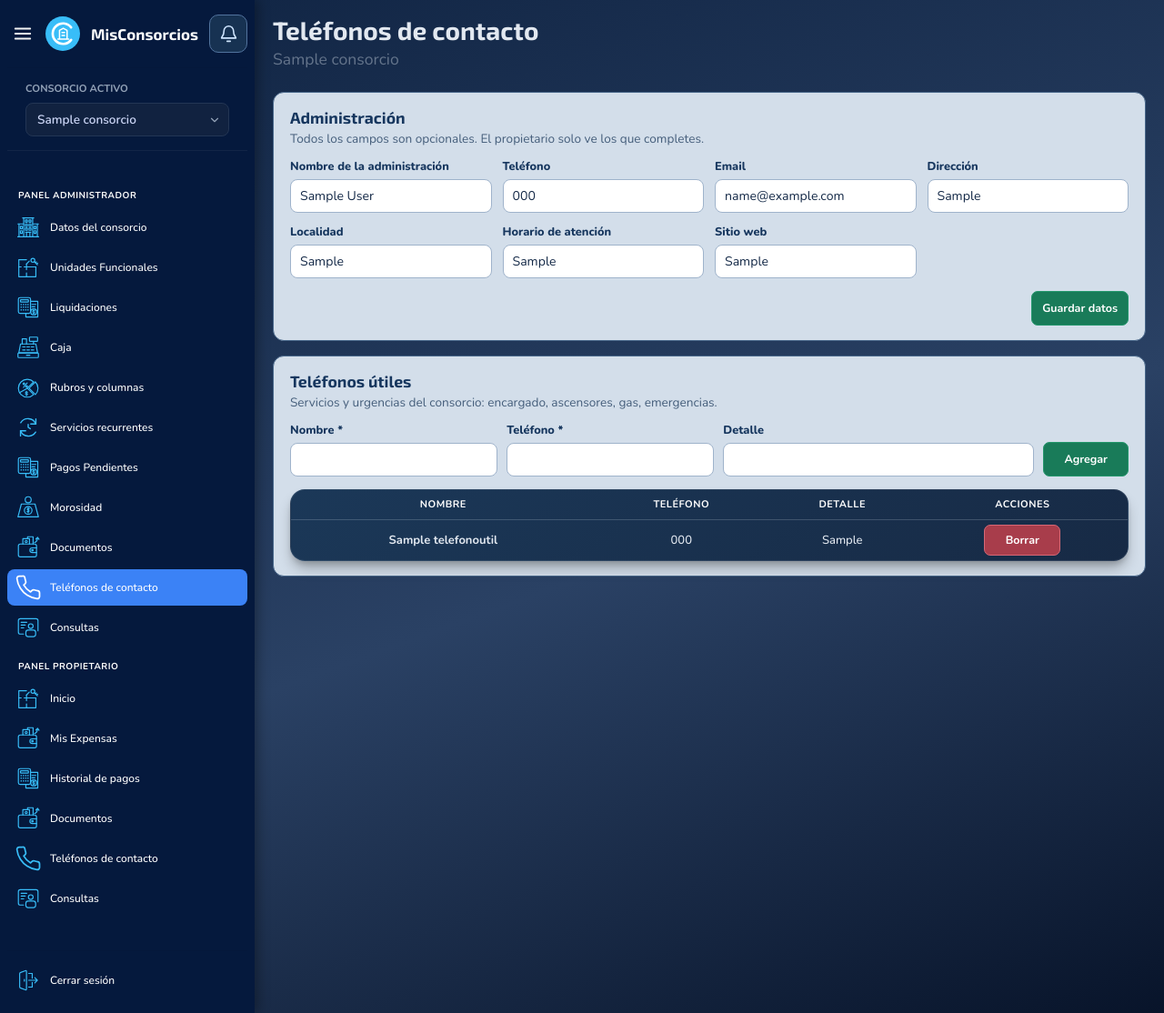
After one commit to LucasCouttulenc/MiConsorcio, a Django app: page /administracion/contactos/ in a window 1280 px wide. The commit adds this page. Shown: the whole page at 91% size. Run offline with Django 5.2, Linux system fonts and the light colour scheme; a user stored in the database is signed in; tables that the repository leaves empty hold one stand-in row (values such as "Sample post"); data that the repository does not hold is empty.

Commit message:
Telefonos de contacto: datos de la administracion y telefonos utiles para el propietario

```diff
--- a/config/settings.py
+++ b/config/settings.py
@@ -61,6 +61,7 @@ INSTALLED_APPS = [
     'usuarios',
     'consultas',
     'documentos',
+    'contactos',
     # Acá agregamos cualquier otra app que creemos
 ]
 
--- /dev/null
+++ b/config/static/css/_contactos.css
@@ -0,0 +1,36 @@
+/* Teléfonos de contacto */
+
+.contacto-admin { display: grid; gap: 16px; }
+.contacto-bloque { padding: 16px 18px; border: 1px solid #466588; border-radius: 12px; background: #d3deea; color: #142947; }
+.contacto-bloque-titulo { margin-bottom: 12px; }
+.contacto-bloque-titulo h2 { color: #16365e; font: 700 1.1rem 'Exo 2', sans-serif; }
+.contacto-bloque-titulo p { margin-top: 3px; color: #455e7b; font-size: .85rem; }
+.contacto-campos { display: grid; grid-template-columns: repeat(4, minmax(0, 1fr)); gap: 12px; }
+.contacto-pie { display: flex; justify-content: flex-end; margin-top: 14px; }
+.contacto-telefono-form { display: grid; grid-template-columns: 1fr 1fr 1.5fr auto; align-items: end; gap: 10px; margin-bottom: 14px; }
+.contacto-telefono-form .pp-btn, .contacto-pie .pp-btn { min-height: 38px; }
+.contacto-telefono-form .pp-btn { padding-left: 22px; padding-right: 22px; }
+.contacto-bloque .contenedor-tabla { margin: 0; color: var(--colorTextoPrincipal); }
+
+.contacto-columnas { display: grid; grid-template-columns: 1fr 1fr; }
+.contacto-columna { padding: 16px 22px 20px; }
+.contacto-columna + .contacto-columna { border-left: 1px dashed #9fb3cb; }
+.contacto-subtitulo { display: flex; align-items: center; gap: 8px; padding-bottom: 10px; margin-bottom: 6px; border-bottom: 1px solid #b6c6d8; color: #16365e; font: 700 .9rem 'Exo 2', sans-serif; letter-spacing: .08em; text-transform: uppercase; }
+.contacto-lista { list-style: none; }
+.contacto-lista > li { display: flex; gap: 14px; padding: 12px 0; }
+.contacto-lista > li + li { border-top: 1px solid #c5d3e2; }
+.contacto-svg { width: 20px; height: 20px; flex: none; }
+.contacto-icono { display: flex; padding-top: 2px; color: #1c65bd; }
+.contacto-subtitulo .contacto-svg { color: #1c65bd; }
+.contacto-lista div { display: flex; flex-direction: column; gap: 2px; }
+.contacto-lista strong { color: #102e54; }
+.contacto-lista small { color: #455e7b; font-size: .8rem; }
+.contacto-link, .contacto-link:visited { color: #1c65bd; font-weight: 800; text-decoration: none; }
+.contacto-link:hover { text-decoration: underline; }
+.contacto-lista > li.contacto-vacio, .contacto-vacio { display: flex; flex-direction: column; align-items: center; gap: 4px; padding: 36px 0; border: 0; text-align: center; }
+.contacto-vacio-icono .contacto-svg { width: 44px; height: 44px; color: #7f9bbd; margin-bottom: 6px; }
+
+@media (max-width: 1000px) {
+    .contacto-admin, .contacto-columnas, .contacto-campos, .contacto-telefono-form { grid-template-columns: 1fr; }
+    .contacto-columna + .contacto-columna { border-left: 0; border-top: 1px dashed #9fb3cb; }
+}
--- a/config/static/css/base.css
+++ b/config/static/css/base.css
@@ -4,10 +4,11 @@
 @import "_tabla.css";
 @import "_componentes.css?v=20261020-toast-layout";
 @import "_liquidaciones.css";
-@import "_portal_propietario.css?v=20261023-particulares";
+@import "_portal_propietario.css?v=20261027-fondo-reserva";
 @import "_pagos_pendientes.css";
 @import "_consultas.css?v=20261024-consultas-3";
 @import "_documentos.css?v=20261024-documentos-2";
+@import "_contactos.css?v=20261027-contactos";
 @import "_morosidad.css?v=20261024-morosidad-2";
 @import "_utilidades.css";
 
--- a/config/templates/sidebar.html
+++ b/config/templates/sidebar.html
@@ -141,6 +141,15 @@
                                 <span class="item-texto">Documentos</span>
                             </a>
                         </div>
+                        <div class="submenu-item {% if request.resolver_match.url_name == 'contactos_consorcio' %}active{% endif %}">
+                            <a href="{% url 'contactos_consorcio' %}" title="Teléfonos de contacto">
+                                <span class="item-icono">
+                                    <img src="{% static 'imagenes/telefono.svg' %}" class="svg-icono default-icon" alt="Teléfonos de contacto">
+                                    <img src="{% static 'imagenes/telefono_blanco.svg' %}" class="svg-icono hover-icon" alt="Teléfonos de contacto">
+                                </span>
+                                <span class="item-texto">Teléfonos de contacto</span>
+                            </a>
+                        </div>
                         <div class="submenu-item {% if request.resolver_match.url_name == 'bandeja_consultas' or request.resolver_match.url_name == 'gestionar_consulta' %}active{% endif %}">
                             <a href="{% url 'bandeja_consultas' %}" title="Consultas">
                                 <span class="item-icono">
@@ -190,6 +199,15 @@
                                     <img src="{% static 'imagenes/expensas_blanco.svg' %}" class="svg-icono hover-icon" alt="Documentos">
                                 </span>
                                 <span class="item-texto">Documentos</span>
+                            </a>
+                        </div>
+                        <div class="submenu-item {% if request.resolver_match.url_name == 'mis_contactos' %}active{% endif %}">
+                            <a href="{% url 'mis_contactos' %}" title="Teléfonos de contacto">
+                                <span class="item-icono">
+                                    <img src="{% static 'imagenes/telefono.svg' %}" class="svg-icono default-icon" alt="Teléfonos de contacto">
+                                    <img src="{% static 'imagenes/telefono_blanco.svg' %}" class="svg-icono hover-icon" alt="Teléfonos de contacto">
+                                </span>
+                                <span class="item-texto">Teléfonos de contacto</span>
                             </a>
                         </div>
                         <div class="submenu-item {% if request.resolver_match.url_name == 'mis_consultas' or request.resolver_match.url_name == 'nueva_consulta' or request.resolver_match.url_name == 'ver_consulta' %}active{% endif %}">
--- a/config/urls.py
+++ b/config/urls.py
@@ -25,6 +25,7 @@ from gastos import morosidad as views_morosidad
 from consorcios import views as views_consorcios
 from consultas import views as views_consultas
 from documentos import views as views_documentos
+from contactos import views as views_contactos
 
 urlpatterns = [
     path('admin/', admin.site.urls),
@@ -72,6 +73,9 @@ urlpatterns = [
     path('documentos/', views_documentos.mis_documentos, name='mis_documentos'),
     path('administracion/documentos/', views_documentos.documentos_consorcio, name='documentos_consorcio'),
     path('administracion/documentos/<int:documento_id>/borrar/', views_documentos.borrar_documento, name='borrar_documento'),
+    path('contactos/', views_contactos.mis_contactos, name='mis_contactos'),
+    path('administracion/contactos/', views_contactos.contactos_consorcio, name='contactos_consorcio'),
+    path('administracion/contactos/<int:telefono_id>/borrar/', views_contactos.borrar_telefono, name='borrar_telefono'),
     path('consultas/nueva/', views_consultas.nueva_consulta, name='nueva_consulta'),
     path('consultas/<int:consulta_id>/', views_consultas.ver_consulta, name='ver_consulta'),
     path('administracion/consultas/', views_consultas.bandeja_consultas, name='bandeja_consultas'),
--- /dev/null
+++ b/contactos/admin.py
@@ -0,0 +1,6 @@
+from django.contrib import admin
+
+from .models import ContactoAdministracion, TelefonoUtil
+
+admin.site.register(ContactoAdministracion)
+admin.site.register(TelefonoUtil)
--- /dev/null
+++ b/contactos/forms.py
@@ -0,0 +1,15 @@
+from django import forms
+
+from .models import ContactoAdministracion, TelefonoUtil
+
+
+class FormularioContactoAdministracion(forms.ModelForm):
+    class Meta:
+        model = ContactoAdministracion
+        fields = ['nombre', 'telefono', 'email', 'direccion', 'localidad', 'horario', 'sitio_web']
+
+
+class FormularioTelefonoUtil(forms.ModelForm):
+    class Meta:
+        model = TelefonoUtil
+        fields = ['nombre', 'telefono', 'detalle']
--- /dev/null
+++ b/contactos/templates/contactos_consorcio.html
@@ -0,0 +1,72 @@
+{% extends "base.html" %}
+{% block title %}Teléfonos de contacto{% endblock %}
+{% block content %}
+{% include "componentes/mensajes.html" %}
+
+<div style="margin-bottom: 1.5rem;">
+    <h1 class="titulo" style="margin-bottom: 0.2rem;">Teléfonos de contacto</h1>
+    <p style="color: #64748b; font-size: 1.1rem; margin: 0;">{{ consorcio.nombre }}</p>
+</div>
+
+<div class="contacto-admin">
+    <form method="post" class="contacto-bloque">
+        {% csrf_token %}
+        <input type="hidden" name="accion" value="contacto">
+        <div class="contacto-bloque-titulo">
+            <h2>Administración</h2>
+            <p>Todos los campos son opcionales. El propietario solo ve los que completes.</p>
+        </div>
+        <div class="contacto-campos">
+            {% for campo in formulario_contacto %}
+                <label class="doc-campo">
+                    <span>{{ campo.label }}</span>
+                    {{ campo }}
+                    {% for error in campo.errors %}<small class="consulta-error">{{ error }}</small>{% endfor %}
+                </label>
+            {% endfor %}
+        </div>
+        <div class="contacto-pie"><button type="submit" class="pp-btn pp-btn-validar">Guardar datos</button></div>
+    </form>
+
+    <div class="contacto-bloque">
+        <div class="contacto-bloque-titulo">
+            <h2>Teléfonos útiles</h2>
+            <p>Servicios y urgencias del consorcio: encargado, ascensores, gas, emergencias.</p>
+        </div>
+        <form method="post" class="contacto-telefono-form">
+            {% csrf_token %}
+            <input type="hidden" name="accion" value="telefono">
+            {% for campo in formulario_telefono %}
+                <label class="doc-campo">
+                    <span>{{ campo.label }}{% if campo.field.required %} *{% endif %}</span>
+                    {{ campo }}
+                    {% for error in campo.errors %}<small class="consulta-error">{{ error }}</small>{% endfor %}
+                </label>
+            {% endfor %}
+            <button type="submit" class="pp-btn pp-btn-validar">Agregar</button>
+        </form>
+        <div class="contenedor-tabla">
+            <table class="tabla">
+                <thead><tr><th>Nombre</th><th>Teléfono</th><th>Detalle</th><th class="col-acciones">Acciones</th></tr></thead>
+                <tbody>
+                {% for telefono in telefonos %}
+                    <tr>
+                        <td><strong>{{ telefono.nombre }}</strong></td>
+                        <td>{{ telefono.telefono }}</td>
+                        <td>{{ telefono.detalle|default:"—" }}</td>
+                        <td class="col-acciones">
+                            <form method="post" action="{% url 'borrar_telefono' telefono.pk %}" onsubmit="return confirm('¿Borrar «{{ telefono.nombre|escapejs }}»? Los propietarios dejan de verlo.');">
+                                {% csrf_token %}
+                                <button type="submit" class="pp-btn pp-btn-rechazar">Borrar</button>
+                            </form>
+                        </td>
+                    </tr>
+                {% empty %}
+                    <tr><td colspan="4">Todavía no cargaste teléfonos útiles.</td></tr>
+                {% endfor %}
+                </tbody>
+            </table>
+        </div>
+    </div>
+</div>
+{% endblock %}
--- /dev/null
+++ b/contactos/views.py
@@ -0,0 +1,69 @@
+from django.contrib import messages
+from django.contrib.auth.decorators import login_required, permission_required
+from django.shortcuts import get_object_or_404, redirect, render
+from django.views.decorators.http import require_POST
+
+from consorcios.models import Consorcio
+from consorcios.permisos import consorcio_activo
+from usuarios.models import Propietario
+
+from .forms import FormularioContactoAdministracion, FormularioTelefonoUtil
+from .models import ContactoAdministracion, TelefonoUtil
+
+
+@login_required
+@permission_required('consorcios.change_consorcio', raise_exception=True)
+def contactos_consorcio(request):
+    """El administrador carga sus datos de contacto y los teléfonos útiles del consorcio activo."""
+    consorcio = consorcio_activo(request)
+    if not consorcio:
+        messages.error(request, "Seleccioná un consorcio primero.")
+        return redirect('bienvenida')
+
+    contacto, _ = ContactoAdministracion.objects.get_or_create(consorcio=consorcio)
+    accion = request.POST.get('accion')
+    formulario_contacto = FormularioContactoAdministracion(
+        request.POST if accion == 'contacto' else None, instance=contacto, prefix='contacto')
+    formulario_telefono = FormularioTelefonoUtil(
+        request.POST if accion == 'telefono' else None, prefix='telefono')
+
+    if accion == 'contacto' and formulario_contacto.is_valid():
+        formulario_contacto.save()
+        messages.success(request, 'Datos de la administración guardados.')
+        return redirect('contactos_consorcio')
+    if accion == 'telefono' and formulario_telefono.is_valid():
+        telefono = formulario_telefono.save(commit=False)
+        telefono.consorcio = consorcio
+        telefono.save()
+        messages.success(request, f'Teléfono "{telefono.nombre}" agregado.')
+        return redirect('contactos_consorcio')
+
+    return render(request, 'contactos_consorcio.html', {
+        'consorcio': consorcio,
+        'formulario_contacto': formulario_contacto,
+        'formulario_telefono': formulario_telefono,
+        'telefonos': consorcio.telefonos_utiles.all(),
+    })
+
+
+@login_required
+@permission_required('consorcios.change_consorcio', raise_exception=True)
+@require_POST
+def borrar_telefono(request, telefono_id):
+    consorcio = consorcio_activo(request)
+    if not consorcio:
+        return redirect('bienvenida')
+    telefono = get_object_or_404(TelefonoUtil, pk=telefono_id, consorcio=consorcio)
+    telefono.delete()
+    messages.success(request, 'Teléfono borrado.')
+    return redirect('contactos_consorcio')
+
+
+@login_required
+def mis_contactos(request):
+    """Contacto de la administración y teléfonos útiles de cada consorcio donde el propietario tiene una UF."""
+    propietario = get_object_or_404(Propietario, usuario=request.user)
+    consorcios = Consorcio.objects.filter(
+        unidades_funcionales__propietario=propietario
+    ).distinct().order_by('nombre').select_related('contacto_administracion').prefetch_related('telefonos_utiles')
+    return render(request, 'mis_contactos.html', {'consorcios': consorcios})
```
Also changed, not shown: contactos/apps.py (added, +7 -0 lines), contactos/models.py (added, +43 -0 lines), contactos/templates/componentes/icono_contacto.html (added, +1 -0 lines), contactos/templates/mis_contactos.html (added, +45 -0 lines), contactos/tests.py (added, +94 -0 lines), config/static/imagenes/telefono.svg (added), config/static/imagenes/telefono_blanco.svg (added), contactos/__init__.py (added), contactos/migrations/0001_initial.py (added), contactos/migrations/__init__.py (added).
